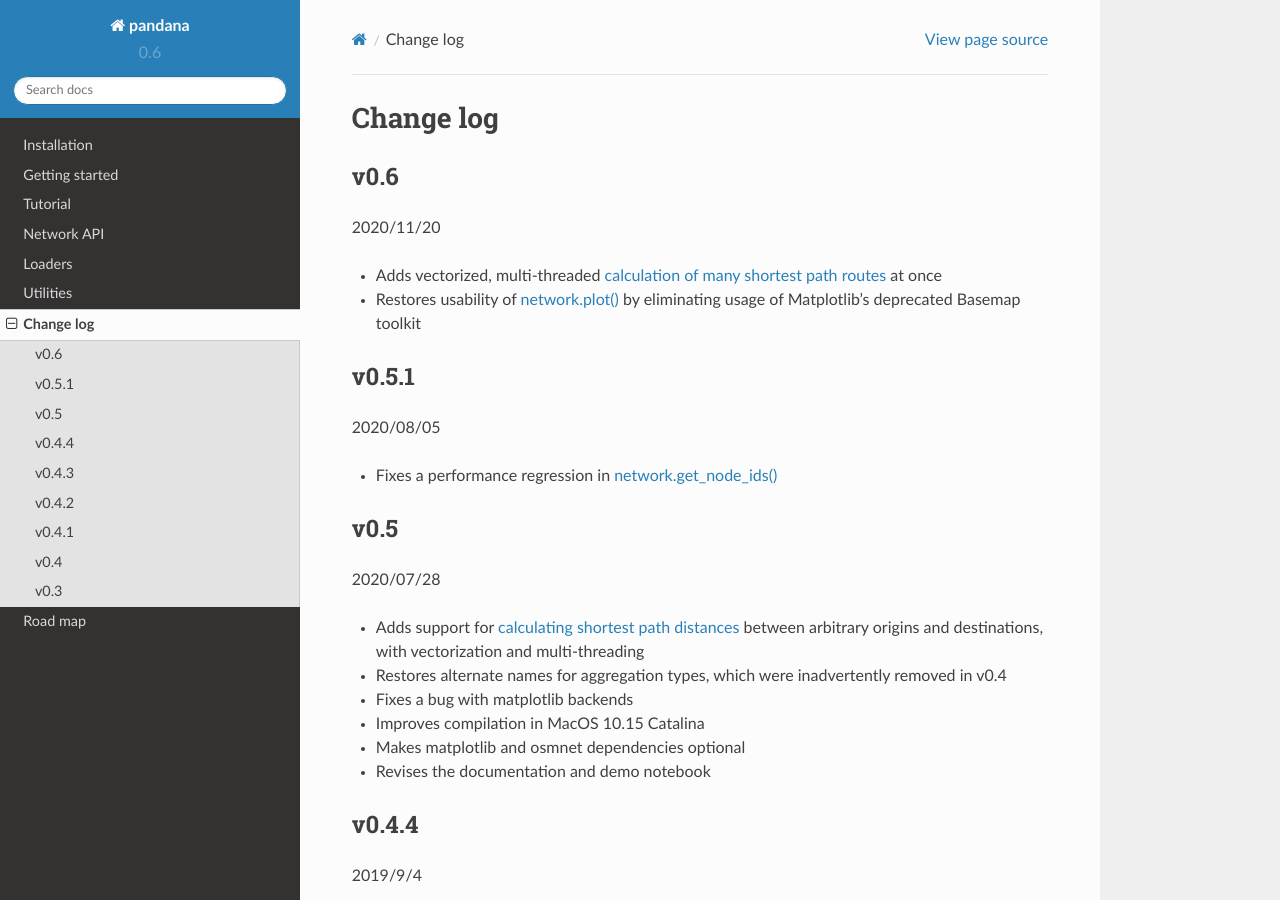
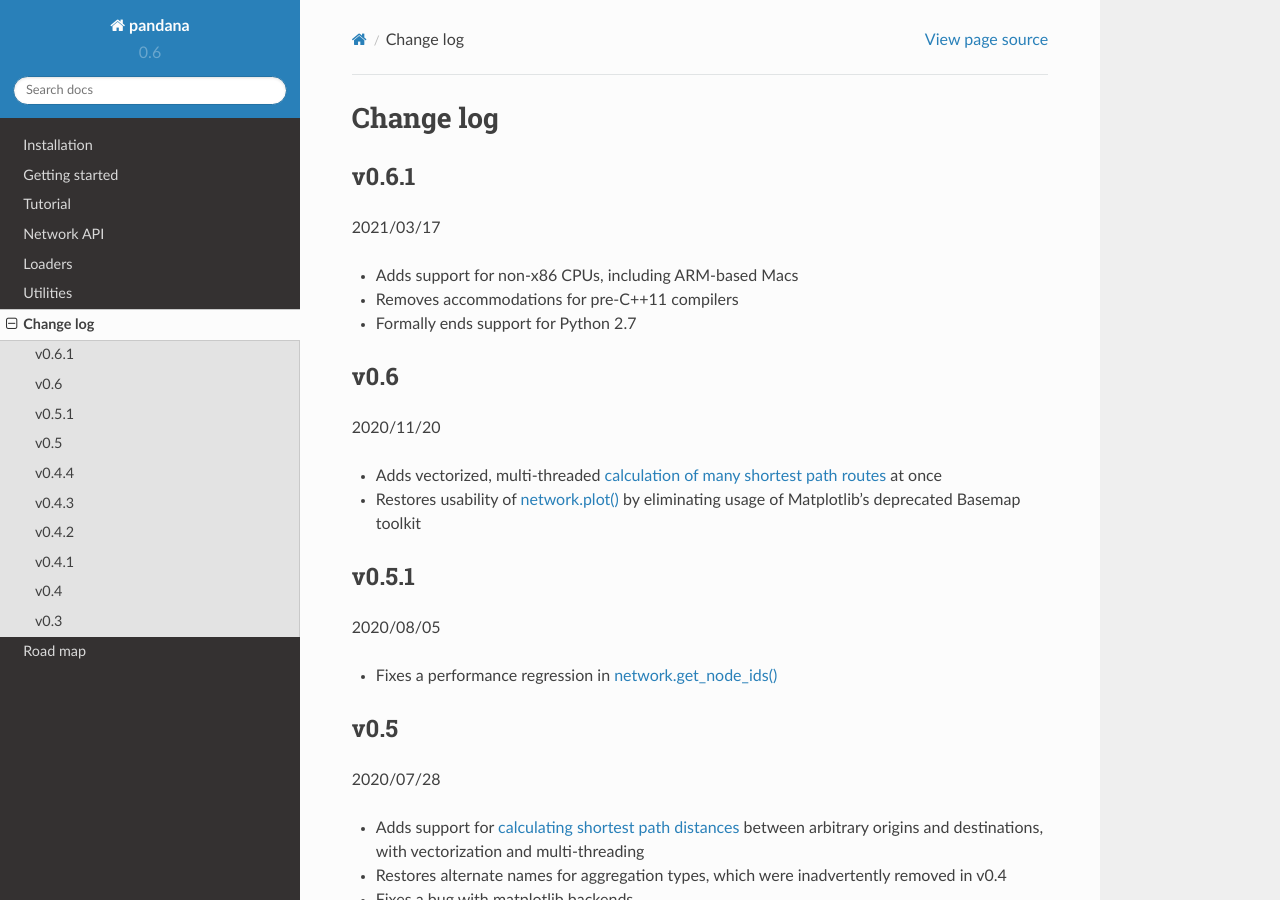
Before and after one commit to UDST/pandana, a Sphinx documentation site: the page built from docs/source/changelog.rst, in a window 1280 px wide and 900 px high. Built offline with Sphinx 7.4.7 and the Read the Docs theme 2.0.0, drawn with Linux system fonts in a browser that asks for light colours.

Commit message:
Changelogs

```diff
--- a/docs/source/changelog.rst
+++ b/docs/source/changelog.rst
@@ -1,5 +1,14 @@
 Change log
 ==========
+
+v0.6.1
+------
+
+2021/03/17
+
+* Adds support for non-x86 CPUs, including ARM-based Macs
+* Removes accommodations for pre-C++11 compilers
+* Formally ends support for Python 2.7
 
 v0.6
 ----
```
Also changed, not shown: CHANGELOG.md (+9 -0 lines).
